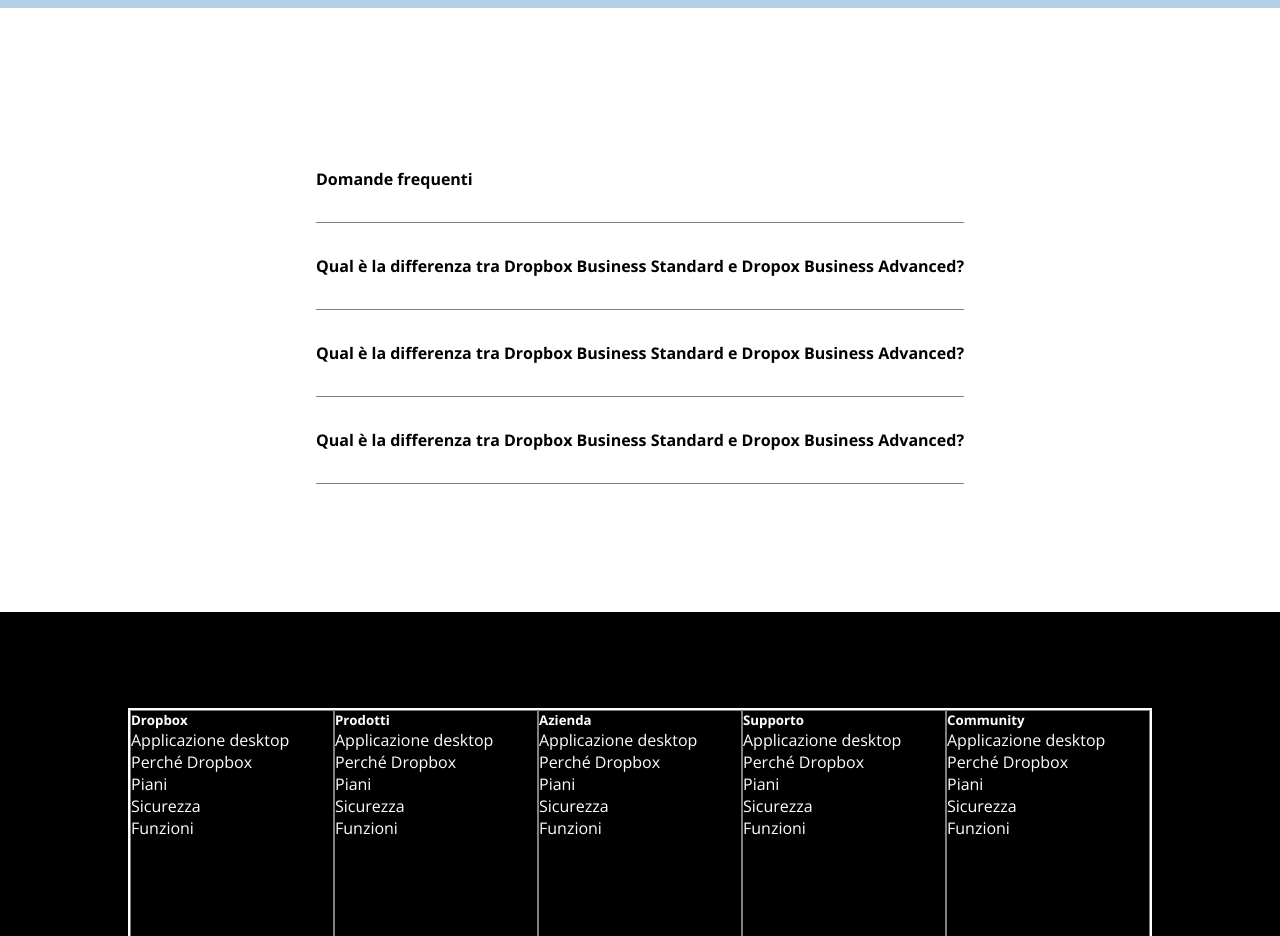
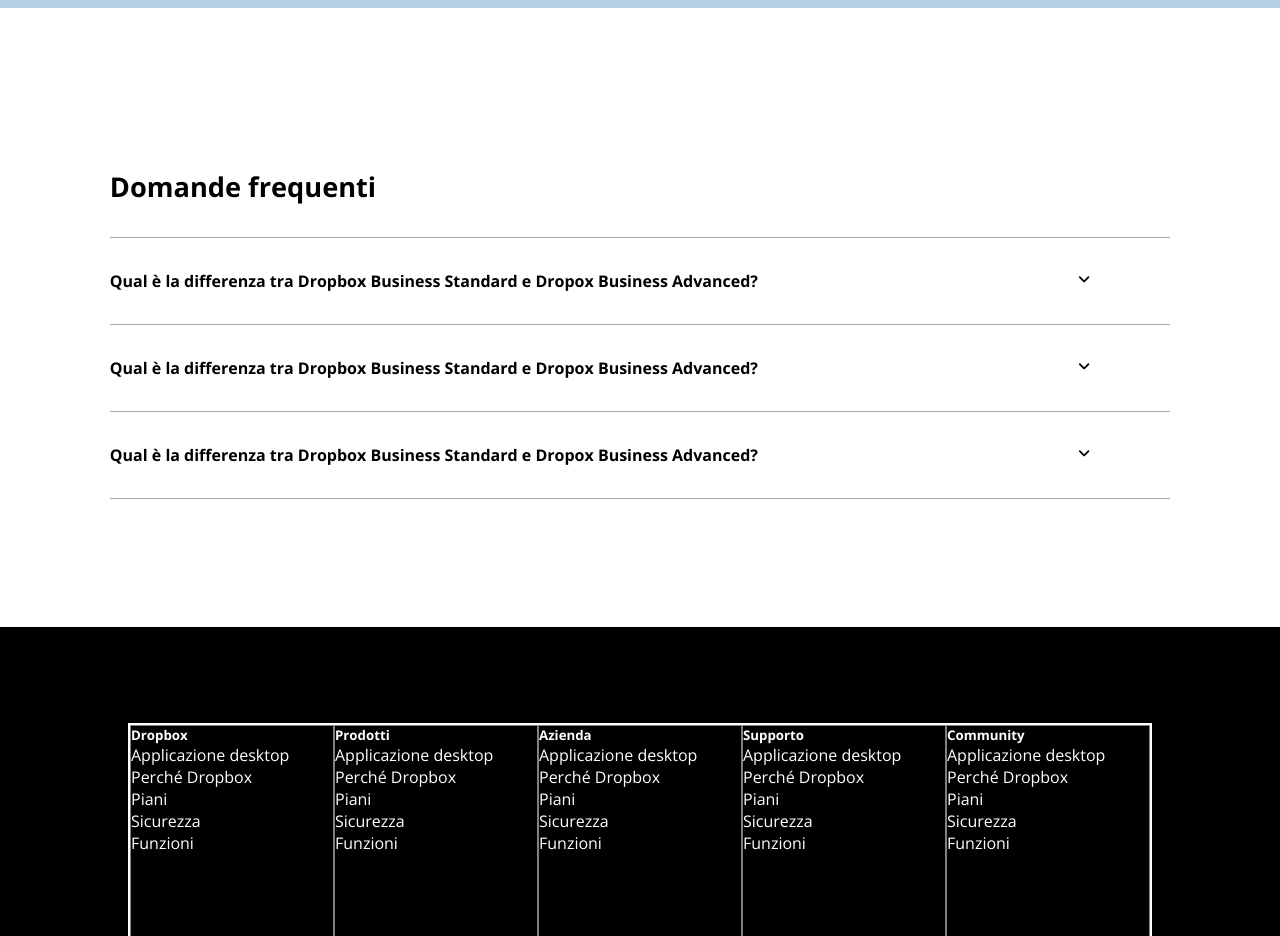
Before and after one commit to manuelcamaioni/htmlcss-dropbox, a plain HTML site: page index.html in a window 1280 px wide. Shown: the part 4820-5756 px from the top of the page. Drawn offline with nearby package versions, Linux system fonts and the light colour scheme.

Commit message:
final layout questions box

```diff
--- a/index.html
+++ b/index.html
@@ -446,23 +446,26 @@
             <div class="frequently-asked flex">
                 <div class="questions-box">
 
-                    <div>
+                    <div class="title-questions">
                         <h4>Domande frequenti</h4>
                     </div>
-                    <div>
+                    <div class="flex">
                         <span class="question">
                             Qual è la differenza tra Dropbox Business Standard e Dropox Business Advanced?
                         </span>
+                        <i class="fa-solid fa-angle-down fa-sm"></i>
                     </div>
-                    <div>
+                    <div class="flex">
                         <span class="question">
                             Qual è la differenza tra Dropbox Business Standard e Dropox Business Advanced?
                         </span>
+                        <i class="fa-solid fa-angle-down fa-sm"></i>
                     </div>
-                    <div>
+                    <div class="flex">
                         <span class="question">
                             Qual è la differenza tra Dropbox Business Standard e Dropox Business Advanced?
                         </span>
+                        <i class="fa-solid fa-angle-down fa-sm"></i>
                     </div>
                 </div>
             </div>
--- a/style.css
+++ b/style.css
@@ -450,12 +450,24 @@ div.logo img{
 
 .questions-box div{
     padding: 2rem 0;
-    border-bottom: 1px solid gray;
+    border-bottom: 1px solid rgb(170, 170, 170);
+    justify-content: space-between;
+    align-items: center;
+}
+
+.questions-box i{
+    margin-left: 20rem;
+    margin-right: 5rem;
 }
 
 .questions-box .question{
     font-weight: bold;
 }
+
+.title-questions{
+    font-size: 1.7rem;
+}
+
 
 
 footer{
```
